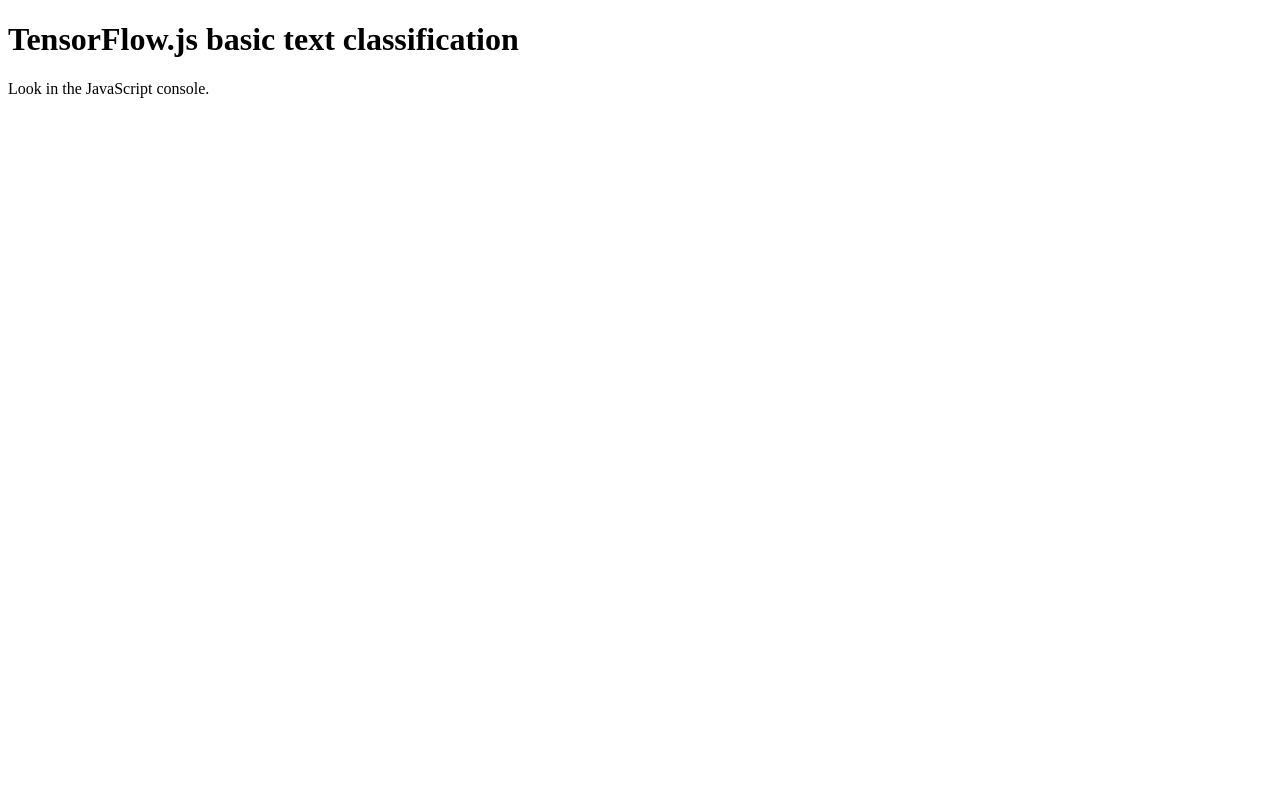
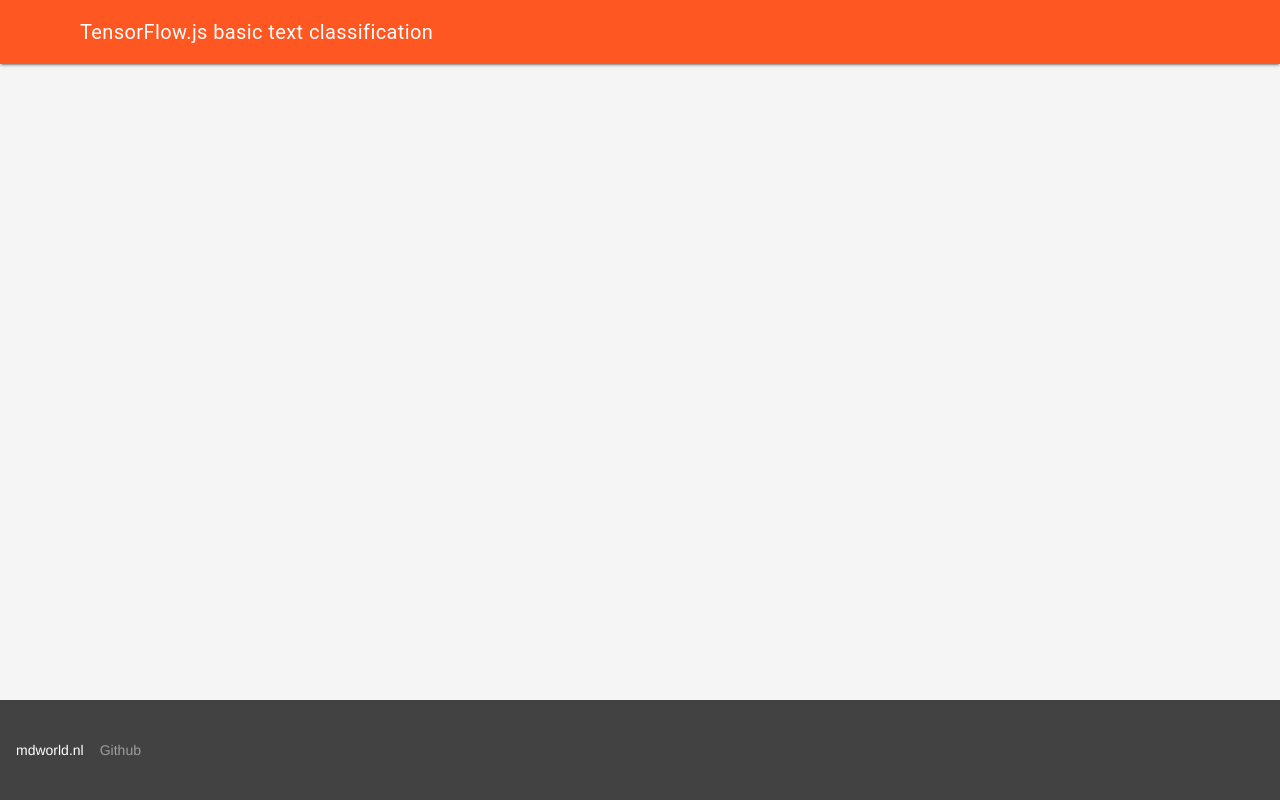
Before and after one commit to mdvanes/tfjs-imdb, a website: page docs/index.html in a window 1280 px wide. Drawn offline with nearby package versions, Linux system fonts and the light colour scheme.

Commit message:
Refactoring

```diff
--- a/basic-text-classification-js/elements/Results.js
+++ b/basic-text-classification-js/elements/Results.js
@@ -18,6 +18,11 @@
     this.title = data.title;
     this.body = data.body;
     this.results = [];
+  }
+
+  // Do not create shadow root
+  createRenderRoot() {
+    return this;
   }
 
   addResult(result) {
--- a/docs/index.html
+++ b/docs/index.html
@@ -1,10 +1,61 @@
 <!doctype html>
 <html>
-<head><title></title></head>
+<head>
+  <title>TensorFlow.js basic text classification</title>
+  <link rel="stylesheet" href="https://fonts.googleapis.com/icon?family=Material+Icons">
+  <link rel="stylesheet" href="https://code.getmdl.io/1.3.0/material.deep_orange-indigo.min.css">
+  <style>
+    html, body {
+      height: 100%;
+    }
+  </style>
+</head>
 <body>
-<h1>TensorFlow.js basic text classification</h1>
-<p>Look in the JavaScript console.</p>
 
-<script src="basic-text-classification-js.f8367d0f.js"></script>
+<div class="mdl-layout mdl-js-layout">
+  <header class="mdl-layout__header">
+    <div class="mdl-layout-icon"></div>
+    <div class="mdl-layout__header-row">
+      <span class="mdl-layout__title">TensorFlow.js basic text classification</span>
+      <div class="mdl-layout-spacer"></div>
+      <!--<nav class="mdl-navigation">
+        <a class="mdl-navigation__link" href="#">Nav link 1</a>
+        <a class="mdl-navigation__link" href="#">Nav link 2</a>
+        <a class="mdl-navigation__link" href="#">Nav link 3</a>
+      </nav>-->
+    </div>
+  </header>
+  <div class="mdl-layout__drawer">
+    <span class="mdl-layout__title">TensorFlow.js basic text classification</span>
+    <!--<nav class="mdl-navigation">
+      <a class="mdl-navigation__link" href="#">Nav link 1</a>
+      <a class="mdl-navigation__link" href="#">Nav link 2</a>
+      <a class="mdl-navigation__link" href="#">Nav link 3</a>
+    </nav>-->
+  </div>
+
+  <main class="mdl-layout__content mdl-color--grey-100">
+    <div class="mdl-grid">
+      <div class="mdl-cell mdl-cell--8-col mdl-cell--2-offset">
+
+        <t-results></t-results>
+
+      </div>
+    </div>
+  </main>
+
+  <footer class="mdl-mini-footer">
+    <div class="mdl-mini-footer__left-section">
+      <div class="mdl-logo">mdworld.nl</div>
+      <ul class="mdl-mini-footer__link-list">
+        <li>
+          <a href="https://github.com/mdvanes/tfjs-imdb">Github</a>
+        </li>
+      </ul>
+    </div>
+  </footer>
+</div>
+
+<script src="basic-text-classification-js.86fbdd55.js"></script>
 </body>
 </html>
```
Also changed, not shown: 4 other files.
